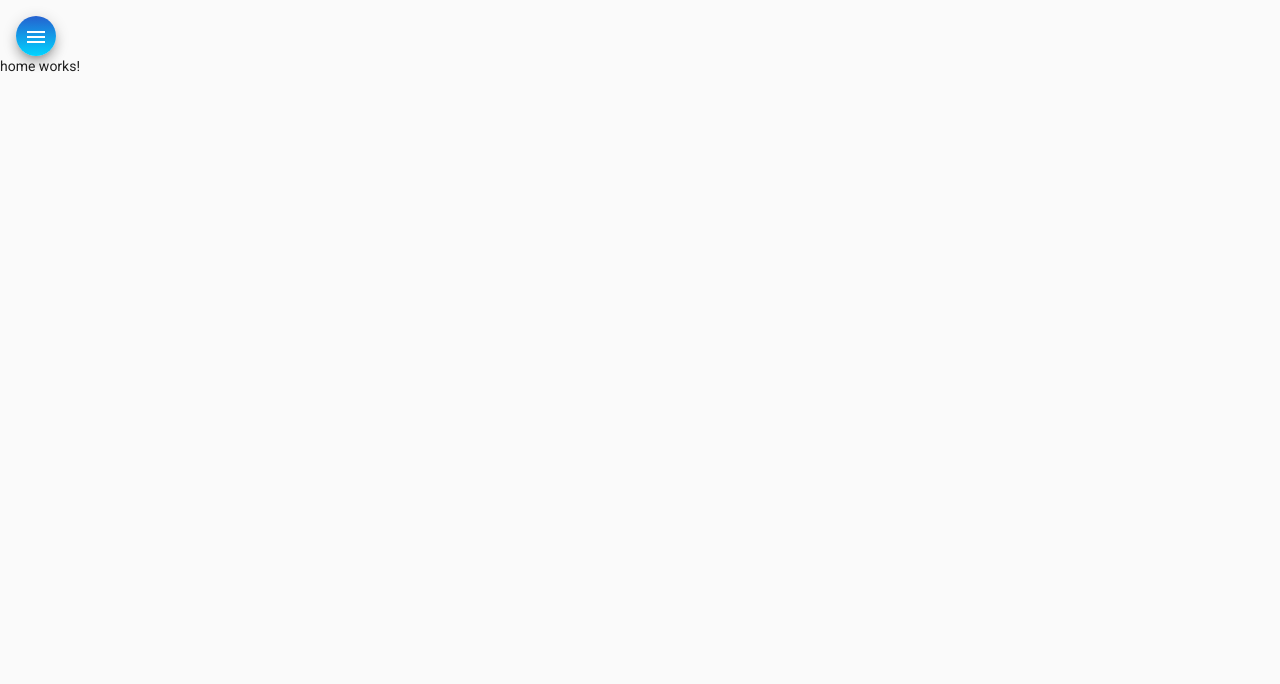
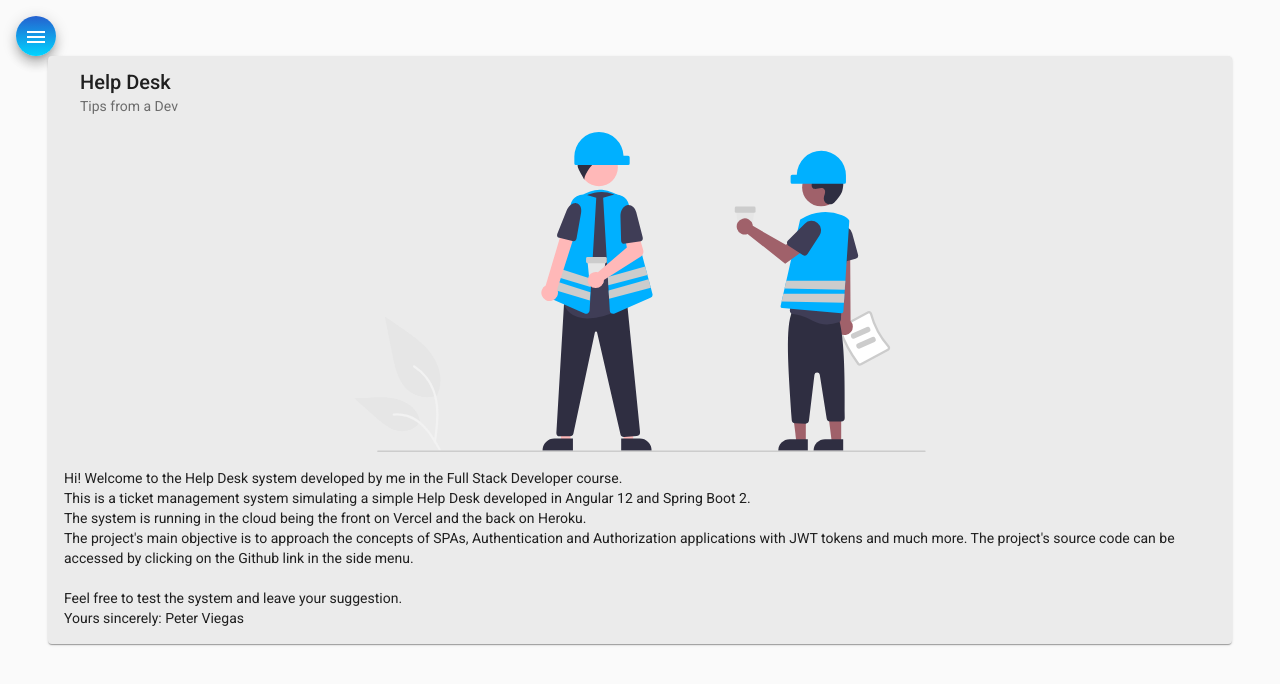
Before and after one commit to peterviegas/helpdesk-front, an Angular app: page /home in a window 1280 px wide. Shown: the top 684 px of the page. Built offline with nearby package versions, Linux system fonts and the light colour scheme.

Commit message:
HTML and CSS Home component

```diff
--- a/src/app/components/home/home.component.css
+++ b/src/app/components/home/home.component.css
@@ -0,0 +1,9 @@
+.card {
+    width: 90%;
+    margin: auto;
+    background-color: rgb(235, 235, 235, 235);
+}
+
+img {
+    height: 20rem;
+}
--- a/src/app/components/home/home.component.html
+++ b/src/app/components/home/home.component.html
@@ -1 +1,16 @@
-<p>home works!</p>
+<mat-card class="card">
+    <mat-card-header>
+        <mat-card-title>Help Desk</mat-card-title>
+        <mat-card-subtitle>Tips from a Dev</mat-card-subtitle>
+    </mat-card-header>
+    <img mat-card-image src="assets/img/home-image.svg" alt="Image Home Help Desk">
+    <mat-card-content>
+        <p>
+            Hi! Welcome to the Help Desk system developed by me in the Full Stack Developer course.<br /> This is a ticket management system simulating a simple Help Desk developed in Angular 12 and Spring Boot 2. <br />The system is running in the cloud
+            being the front on Vercel and the back on Heroku.<br /> The project's main objective is to approach the concepts of SPAs, Authentication and Authorization applications with JWT tokens and much more. The project's source code can be accessed
+            by clicking on the Github link in the side menu.
+            <br /><br /> Feel free to test the system and leave your suggestion.
+            <br /> Yours sincerely: Peter Viegas
+        </p>
+    </mat-card-content>
+</mat-card>
--- a/src/app/components/nav/nav.component.html
+++ b/src/app/components/nav/nav.component.html
@@ -2,7 +2,7 @@
     <mat-drawer #drawer class="sidenav" mode="side">
         <img src="assets/img/side-image.svg" alt="Imagem de navegação">
         <mat-nav-list class="nav-list">
-            <a mat-list-item routerLink="/">
+            <a mat-list-item routerLink="home">
                 <i class="material-icons">home</i> Home
             </a>
             <a mat-list-item routerLink="/">
```
